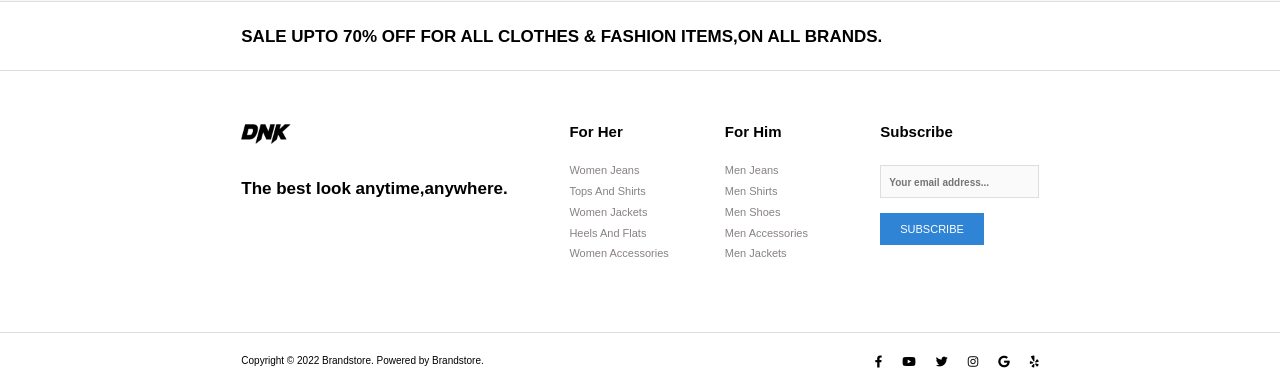
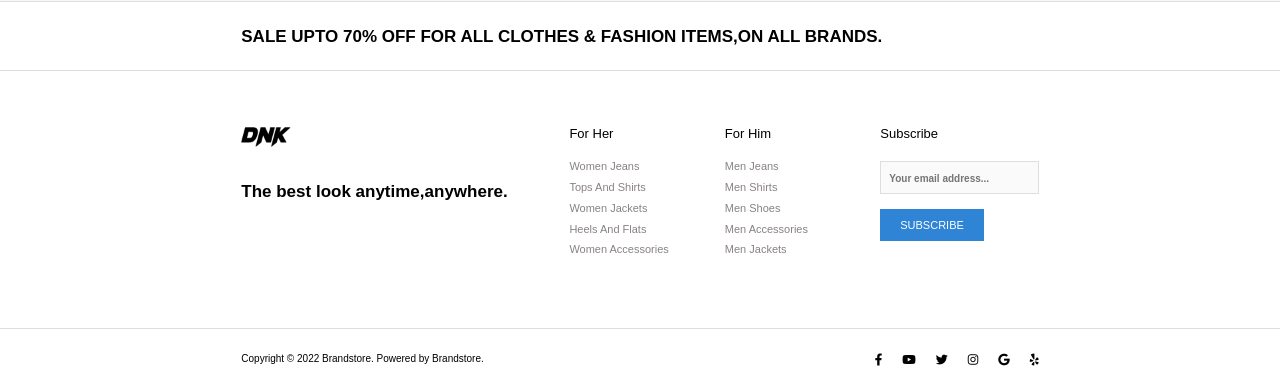
Before and after one commit to saifaliaxioned/FED_BrandStore, a plain HTML site: page category.html in a window 1280 px wide. Shown: the part 1592-1982 px from the top of the page. Drawn offline with Linux system fonts and the light colour scheme.

Commit message:
category page footer css added

```diff
--- a/assets/css/style.css
+++ b/assets/css/style.css
@@ -885,6 +885,21 @@ footer .wrapper { width: 62.3%; }
 .yelp::before { content: '\f1e9'; }
 /* footer bottom end */
 
+/* category page footer start */
+/* footer middle start */
+.category-page .footer-middle { padding: 55px 0 68px; }
+
+.category-page .footer-list h6 {
+  padding-bottom: 15px;
+  font-size: 13px;
+  font-weight: normal;
+}
+/* footer middle end */
+
+/* footer bottom start */
+.footer-bottom { padding: 24px 0 15px; }
+/* footer bottom end */
+/* category page footer end */
 
 
 
```
